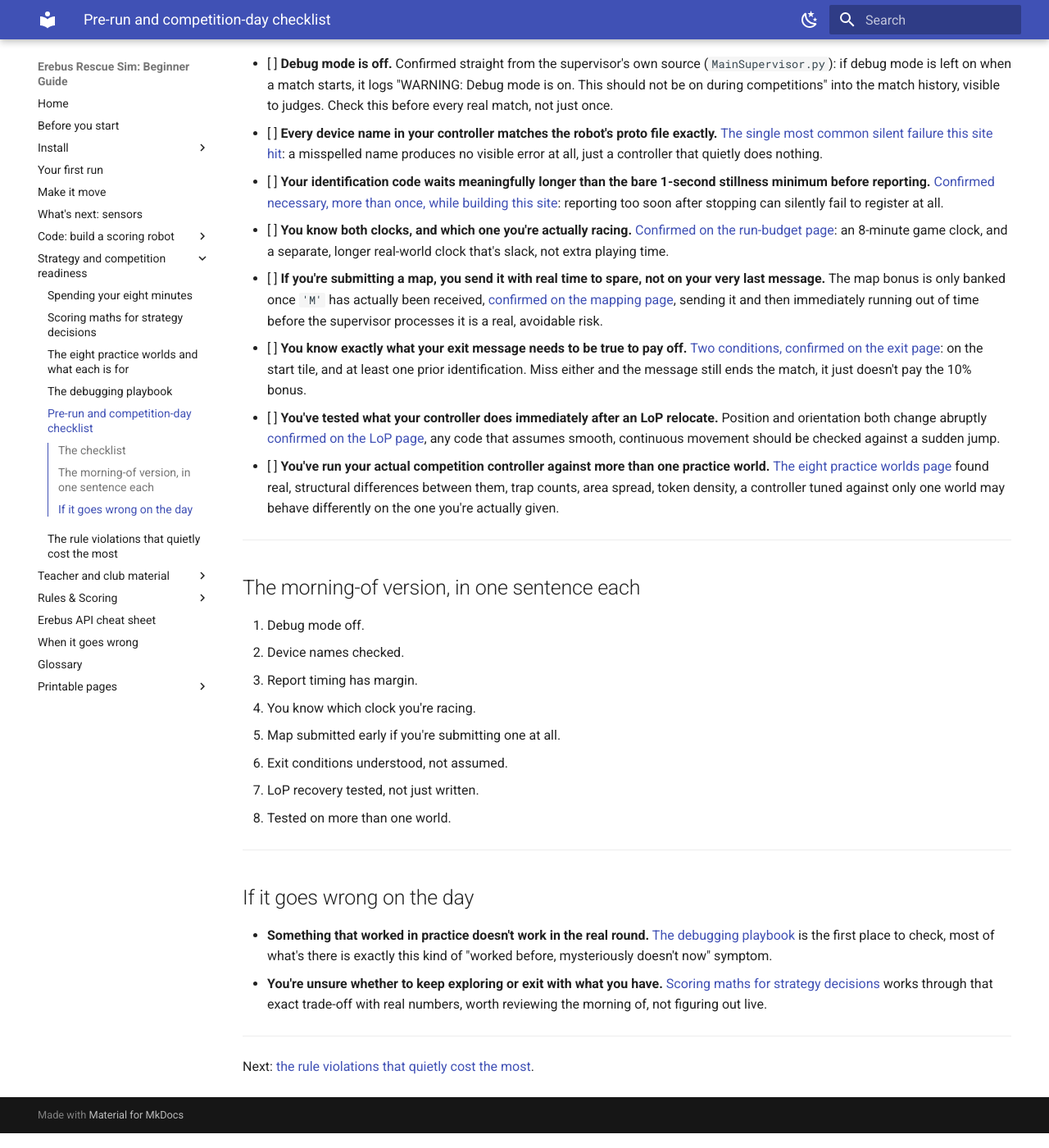
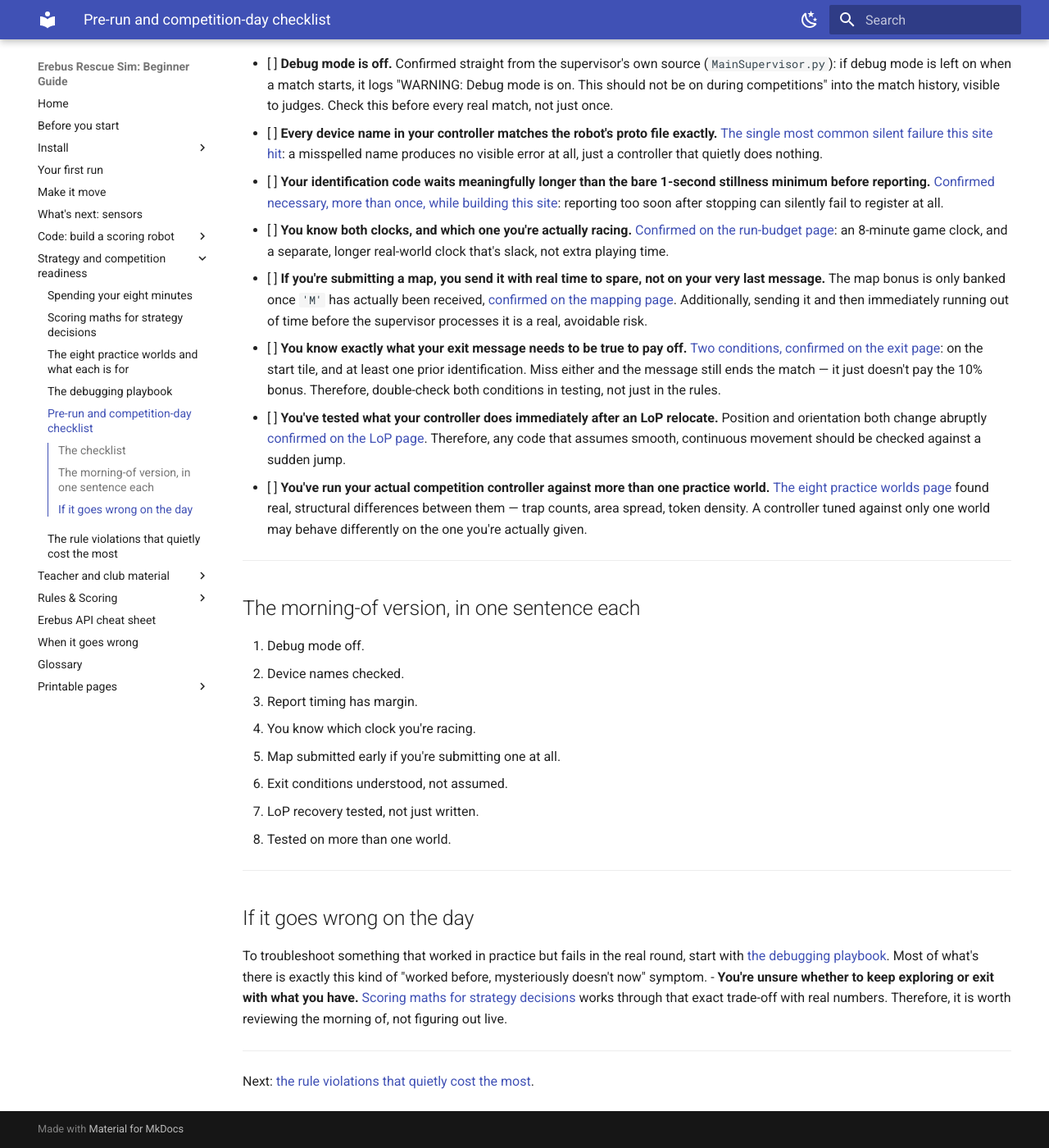
Before and after one commit to talkingj/rcja-rescue-sim-resources, an MkDocs documentation site: the page built from docs/competition-day.md, in a window 1280 px wide and 1400 px high, scrolled down 407 px. Shown: the whole window at 82% size. Built offline with MkDocs 1.6.1 and Material for MkDocs 9.7.7, drawn with Linux system fonts in a browser that asks for light colours; some of the changed text lies outside the part shown.

Commit message:
style: rewrite competition-day.md in guide voice
Splices fixed: 0 (none in baseline). Connectors added: 4 (Additionally, Therefore x3). Purpose-first openers: 2.
Spelling: US -> AU, 0 words.
Preservation gate: pass (code blocks, numbers, links, admonitions intact).

```diff
--- a/docs/competition-day.md
+++ b/docs/competition-day.md
@@ -1,8 +1,9 @@
 # Pre-run and competition-day checklist
 
-A checklist to run through the morning of, before your first real match. Every item here traces to
-either the official rules or a real failure this site actually hit while building [Track
-C](code-sensors.md), nothing here is generic advice.
+To catch the failures that most often sink an otherwise solid run, walk through this checklist
+before your first real match. Every item here traces to either the official rules or a real failure
+this site actually hit while building [Track C](code-sensors.md), meaning none of it is generic
+advice.
 
 !!! note "Where this fits"
     Fifth of six Strategy pages. Read [the debugging playbook](debugging-playbook.md) first, several
@@ -29,18 +30,20 @@ C](code-sensors.md), nothing here is generic advice.
       longer real-world clock that's slack, not extra playing time.
 - [ ] **If you're submitting a map, you send it with real time to spare, not on your very last
       message.** The map bonus is only banked once `'M'` has actually been received, [confirmed on
-      the mapping page](code-mapping.md), sending it and then immediately running out of time before
-      the supervisor processes it is a real, avoidable risk.
+      the mapping page](code-mapping.md). Additionally, sending it and then immediately running out
+      of time before the supervisor processes it is a real, avoidable risk.
 - [ ] **You know exactly what your exit message needs to be true to pay off.** [Two conditions,
       confirmed on the exit page](code-exit.md#step-1-one-byte-two-conditions): on the start tile,
-      and at least one prior identification. Miss either and the message still ends the match, it
-      just doesn't pay the 10% bonus.
+      and at least one prior identification. Miss either and the message still ends the match — it
+      just doesn't pay the 10% bonus. Therefore, double-check both conditions in testing, not just in
+      the rules.
 - [ ] **You've tested what your controller does immediately after an LoP relocate.** Position and
-      orientation both change abruptly [confirmed on the LoP page](code-lack-of-progress.md), any
-      code that assumes smooth, continuous movement should be checked against a sudden jump.
+      orientation both change abruptly [confirmed on the LoP page](code-lack-of-progress.md).
+      Therefore, any code that assumes smooth, continuous movement should be checked against a
+      sudden jump.
 - [ ] **You've run your actual competition controller against more than one practice world.** [The
       eight practice worlds page](practice-worlds.md) found real, structural differences between
-      them, trap counts, area spread, token density, a controller tuned against only one world may
+      them — trap counts, area spread, token density. A controller tuned against only one world may
       behave differently on the one you're actually given.
 
 ---
@@ -60,12 +63,12 @@ C](code-sensors.md), nothing here is generic advice.
 
 ## If it goes wrong on the day
 
-- **Something that worked in practice doesn't work in the real round.** [The debugging
-  playbook](debugging-playbook.md) is the first place to check, most of what's there is exactly this
-  kind of "worked before, mysteriously doesn't now" symptom.
+To troubleshoot something that worked in practice but fails in the real round, start with [the
+debugging playbook](debugging-playbook.md). Most of what's there is exactly this kind of "worked
+before, mysteriously doesn't now" symptom.
 - **You're unsure whether to keep exploring or exit with what you have.** [Scoring maths for
   strategy decisions](strategy-scoring-maths.md) works through that exact trade-off with real
-  numbers, worth reviewing the morning of, not figuring out live.
+  numbers. Therefore, it is worth reviewing the morning of, not figuring out live.
 
 ---
 
```
